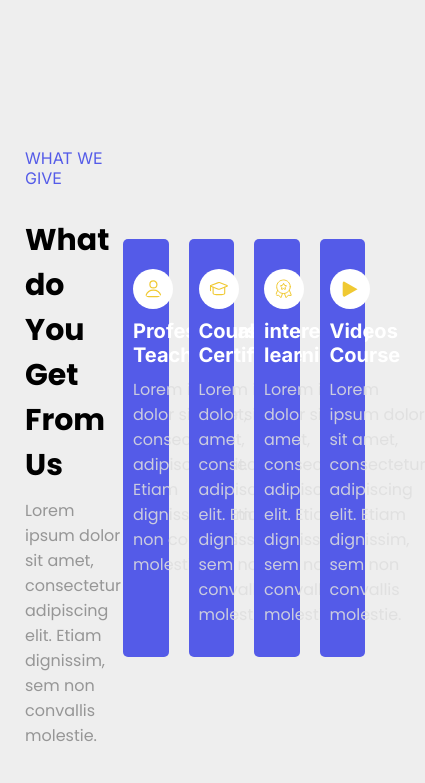
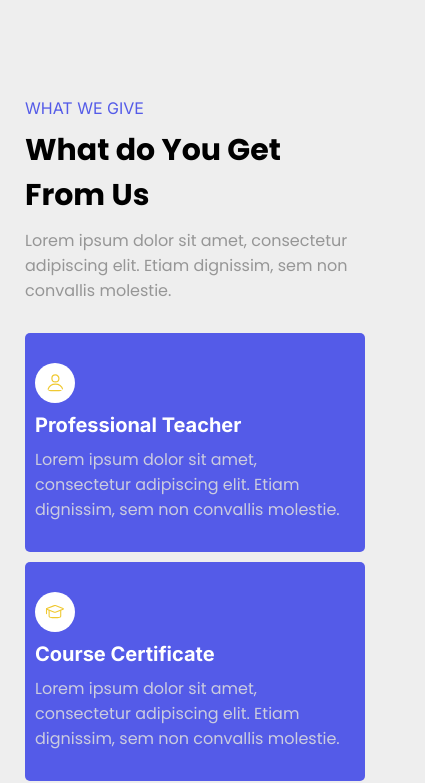
Before and after one commit to MohammadSalameh10/Landing, a plain HTML site: page index.html in a window 390 px wide. Shown: the part 61-844 px from the top of the page, 425 px wide, since content can reach past the window. Drawn offline with Linux system fonts and the light colour scheme.

Commit message:
responsive contents section

```diff
--- a/assets/css/main.css
+++ b/assets/css/main.css
@@ -96,43 +96,46 @@ body {
 }
 
 
-.contents{
-    padding: 150px 0;
+.contents {
+    padding: 100px 0;
 }
 
-.contents .row{
+.contents .row {
     gap: 30px;
 }
-.content-left{
+
+.content-left {
     width: calc(20% - 30px);
     display: flex;
     flex-wrap: wrap;
     flex-direction: column;
     gap: 10px;
 }
-.content-left span{
+
+.content-left span {
     font-family: var(--subFont);
     color: var(--mainColor);
 }
-.content-left h2{
+
+.content-left h2 {
     font-family: var(--mainFont);
     font-size: 30px;
     font-weight: 700;
 }
-.content-left p{
+
+.content-left p {
     font-family: var(--mainFont);
     color: #969696;
 }
 
-.content-right{
-
+.content-right {
     width: calc(80% - 30px);
     display: flex;
     flex-wrap: wrap;
     gap: 20px;
 }
 
-.content-right .content-item{
+.content-right .content-item {
     width: calc((100% - 60px) / 4);
     background-color: var(--mainColor);
     display: flex;
@@ -144,7 +147,8 @@ body {
     border-radius: 5px;
 
 }
-.content-item img{
+
+.content-item img {
     width: 20px;
     height: 20px;
     background-color: #fff;
@@ -152,16 +156,50 @@ body {
     padding: 10px;
 }
 
-.content-item h3{
+.content-item h3 {
     font-family: var(--subFont);
     font-size: 20px;
     font-weight: 700;
     color: #fff;
 }
 
-.content-item p{
+.content-item p {
     font-family: var(--mainFont);
     color: #DDDD;
+}
+
+/* media header */
+@media screen and (max-width:1400px) {
+    .content-left {
+        width: calc(25% - 30px);
+    }
+
+    .content-right {
+        width: calc(75% - 30px);
+        gap: 10px;
+    }
+
+    .content-right .content-item {
+        width: calc((100% - 10px) / 2);
+    }
+}
+
+@media screen and (max-width:768px) {
+
+    .content-left,
+    .content-right {
+        width: 100%;
+    }
+
+    .content-right .content-item {
+        width: calc((100% - 10px) / 2);
+    }
+}
+
+@media screen and (max-width:576px) {
+    .content-right .content-item {
+        width: 100%;
+    }
 }
 
 .statistics {
@@ -200,7 +238,7 @@ body {
 .statistics-right .statistics-right-top {
     color: #F0C932;
     font-family: var(--subFont);
-    font-weight:300;
+    font-weight: 300;
 }
 
 .statistics-right h2 {
@@ -213,15 +251,18 @@ body {
     color: #DDDD;
     font-family: var(--mainFont);
 }
-.statistic span{
+
+.statistic span {
     font-family: var(--subFont);
 }
-.statistic span:nth-child(1){
+
+.statistic span:nth-child(1) {
     color: #F0C932;
     font-weight: 700;
     font-size: 20px;
 }
-.statistic span:nth-child(2){
+
+.statistic span:nth-child(2) {
     color: #fff;
 }
 
@@ -245,19 +286,21 @@ color: #fff;
     .statistics-right {
         width: 100%;
     }
-        .statistics-left{
+
+    .statistics-left {
         display: flex;
         justify-content: center;
         align-items: center;
     }
-        .statistics-right{
+
+    .statistics-right {
         align-items: center;
         justify-content: center;
     }
 }
 
 @media screen and (max-width:576px) {
-    .statistics-info{
+    .statistics-info {
         flex-direction: column;
         gap: 20px;
     }
```
Lines whose indentation alone changed are shown as unchanged.
